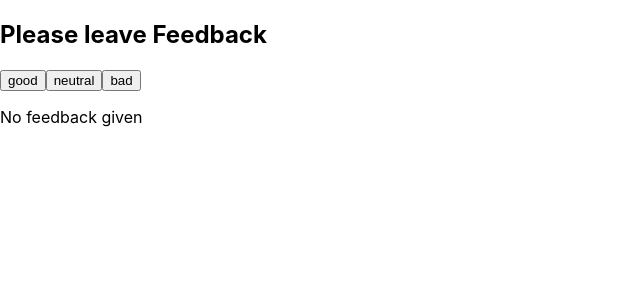
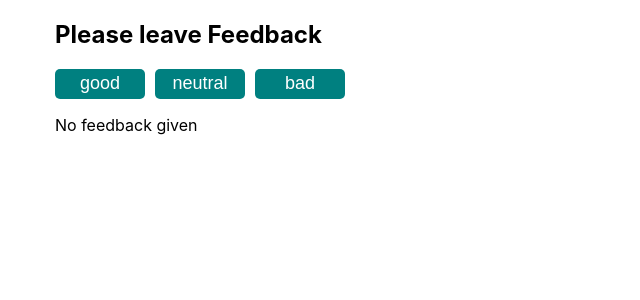
Before and after one commit to YaremaV/goit-react-hw-02-feedback, a React (Create React App) app: page / in a window 1280 px wide. Shown: the top 300 px of the page, without its empty margins (0-640 px from the left). Built offline with nearby package versions, Linux system fonts and the light colour scheme.

Commit message:
Added styles for button

```diff
--- a/src/App.js
+++ b/src/App.js
@@ -3,6 +3,7 @@ import PropTypes from 'prop-types';
 import Feedback from './components/Feedback/Feedback';
 import Statistics from './components/Statistics/Statistics';
 import Notification from './components/Notification/Notification';
+import Container from './components/Container/Container';
 
 class App extends Component {
   static defaultProps = {
@@ -32,7 +33,6 @@ class App extends Component {
   };
 
   countPositiveFeedbackPercentage = () => {
-    // const { good } = this.state.good;
     return Math.round((this.state.good / this.countTotalFeedback()) * 100);
   };
 
@@ -42,7 +42,7 @@ class App extends Component {
     const stats = Object.values(this.state);
 
     return (
-      <>
+      <Container>
         <Feedback options={keys} onLeaveFeedback={this.onFeedback} />
 
         {stats.some(value => value > 0) ? (
@@ -56,7 +56,7 @@ class App extends Component {
         ) : (
           <Notification message="No feedback given" />
         )}
-      </>
+      </Container>
     );
   }
 }
--- /dev/null
+++ b/src/components/Container/Container.css
@@ -0,0 +1,7 @@
+.Container {
+  max-width: 1170px;
+  margin-left: auto;
+  margin-right: auto;
+  padding-left: 15px;
+  padding-right: 15px;
+}
--- /dev/null
+++ b/src/components/Container/Container.js
@@ -0,0 +1,6 @@
+import React from 'react';
+import './Container.css';
+
+const Container = ({ children }) => <div className="Container">{children}</div>;
+
+export default Container;
--- a/src/components/Feedback/Feedback.js
+++ b/src/components/Feedback/Feedback.js
@@ -1,5 +1,6 @@
 import React from 'react';
 import Section from '../Section/Section';
+import './feedback.css';
 
 export default function Feedback({ options, onLeaveFeedback }) {
   return (
@@ -7,6 +8,7 @@ export default function Feedback({ options, onLeaveFeedback }) {
       <>
         {options.map((option, idx) => (
           <button
+            className="button"
             key={idx}
             type="button"
             name={option}
--- a/src/components/Feedback/feedback.css
+++ b/src/components/Feedback/feedback.css
@@ -0,0 +1,21 @@
+.button{
+    text-align: center;
+    font-size: 18px;
+    margin-right: 10px;
+    width: 90px;
+    height: 30px;
+    color:#fff;
+    background-color: teal;
+
+    border-radius: 5px;
+    border: none;
+}
+
+.button:hover{
+    color:#fff;
+    background-color: rgb(216, 7, 7);
+}
+
+.button:last-child{
+    margin-right: 0;
+}
```
